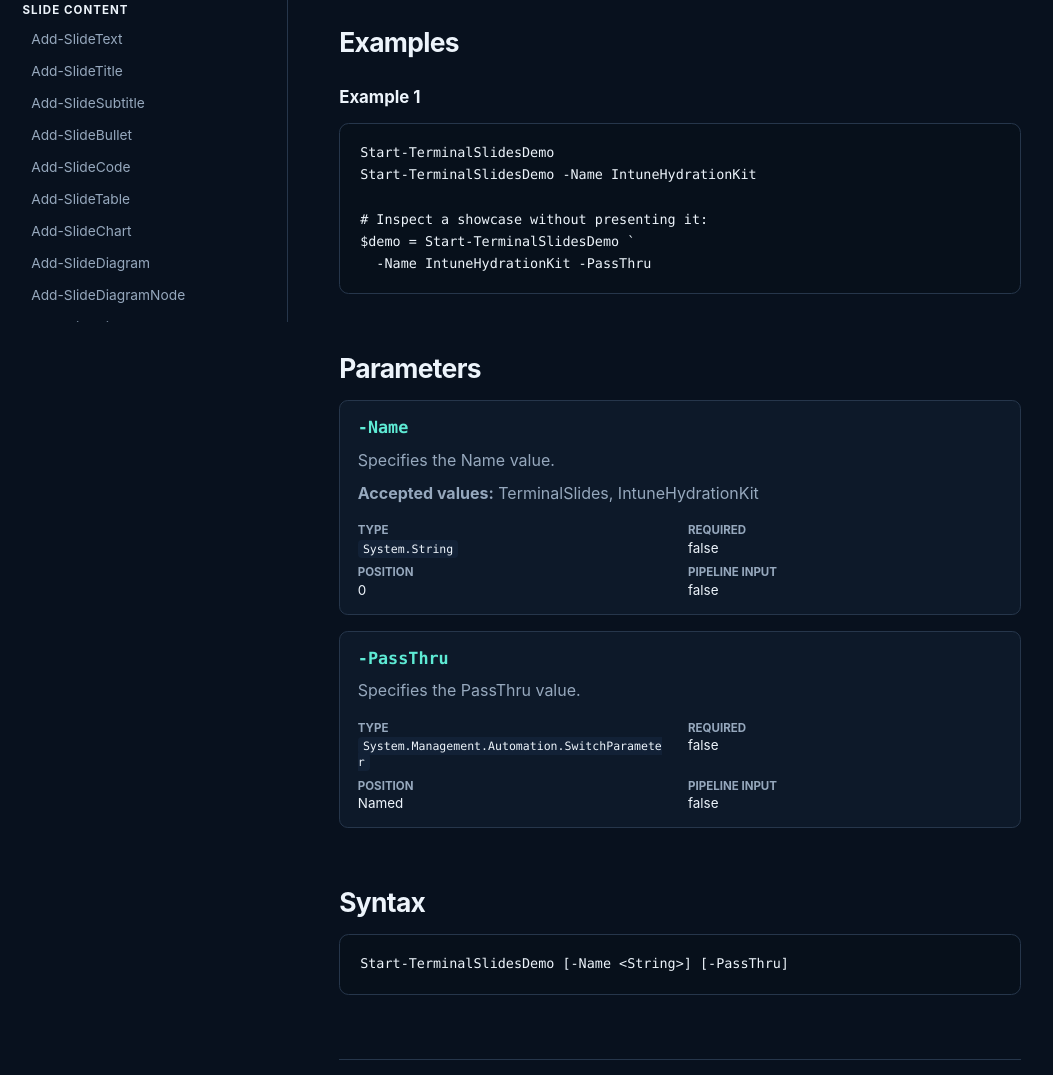
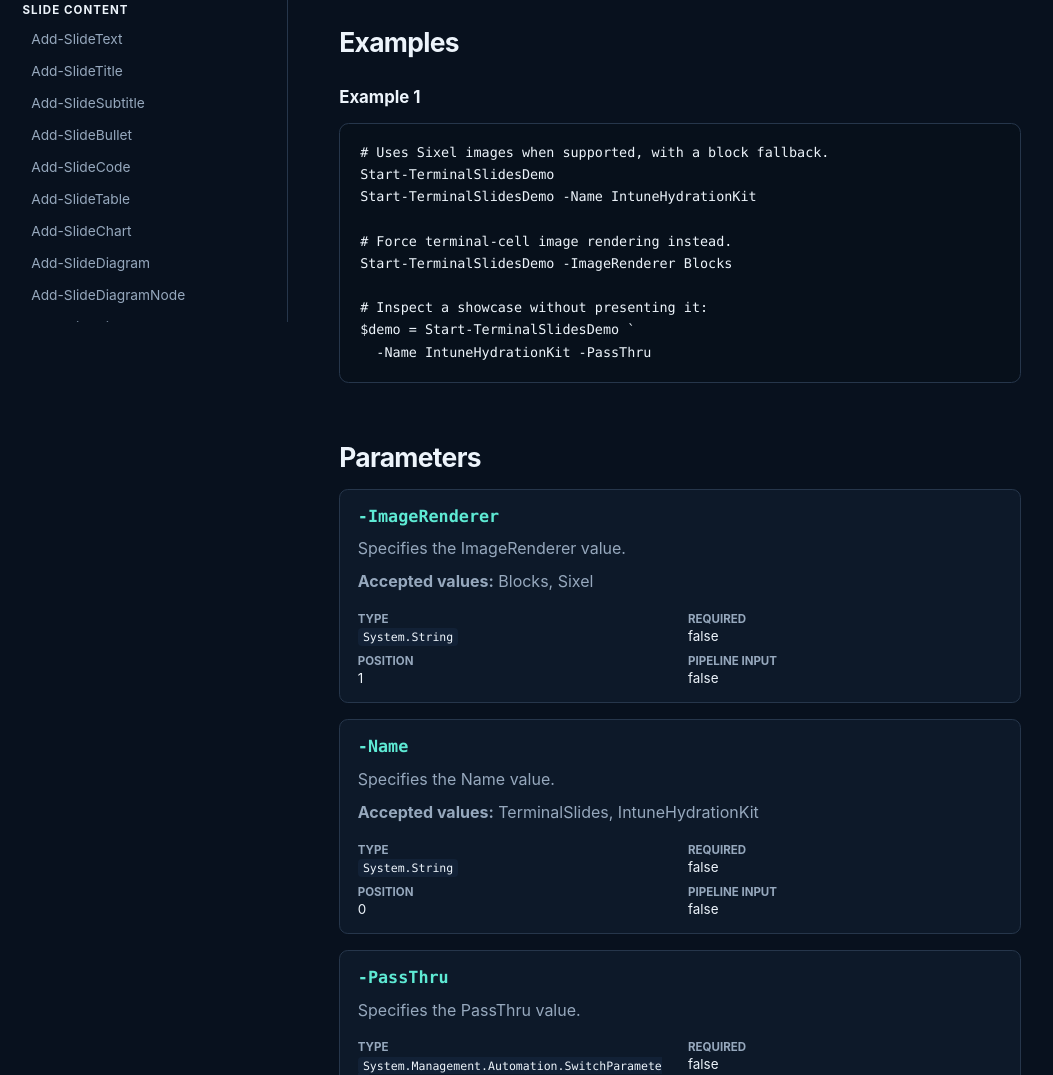
Before and after one commit to jorgeasaurus/TerminalSlides, a website: page docs/guides/commands/start-terminalslidesdemo/index.html in a window 1280 px wide. Shown: the part 478-1553 px from the top of the page, without its empty margins (0-1053 px from the left). Drawn offline with Linux system fonts and the light colour scheme.

Commit message:
feat: use Sixel images in built-in demos

```diff
--- a/docs/command-catalog.json
+++ b/docs/command-catalog.json
@@ -105,7 +105,7 @@
     "name": "Start-TerminalSlidesDemo",
     "category": "Present and validate",
     "description": "Launch the TerminalSlides feature tour or the Intune Hydration Kit showcase, or return either deck for inspection.",
-    "example": "Start-TerminalSlidesDemo\nStart-TerminalSlidesDemo -Name IntuneHydrationKit\n\n# Inspect a showcase without presenting it:\n$demo = Start-TerminalSlidesDemo `\n  -Name IntuneHydrationKit -PassThru"
+    "example": "# Uses Sixel images when supported, with a block fallback.\nStart-TerminalSlidesDemo\nStart-TerminalSlidesDemo -Name IntuneHydrationKit\n\n# Force terminal-cell image rendering instead.\nStart-TerminalSlidesDemo -ImageRenderer Blocks\n\n# Inspect a showcase without presenting it:\n$demo = Start-TerminalSlidesDemo `\n  -Name IntuneHydrationKit -PassThru"
   },
   {
     "name": "Test-TerminalPresentation",
--- a/docs/commands.json
+++ b/docs/commands.json
@@ -105,7 +105,7 @@
     "name": "Start-TerminalSlidesDemo",
     "category": "Present and validate",
     "description": "Launch the TerminalSlides feature tour or the Intune Hydration Kit showcase, or return either deck for inspection.",
-    "example": "Start-TerminalSlidesDemo\nStart-TerminalSlidesDemo -Name IntuneHydrationKit\n\n# Inspect a showcase without presenting it:\n$demo = Start-TerminalSlidesDemo `\n  -Name IntuneHydrationKit -PassThru"
+    "example": "# Uses Sixel images when supported, with a block fallback.\nStart-TerminalSlidesDemo\nStart-TerminalSlidesDemo -Name IntuneHydrationKit\n\n# Force terminal-cell image rendering instead.\nStart-TerminalSlidesDemo -ImageRenderer Blocks\n\n# Inspect a showcase without presenting it:\n$demo = Start-TerminalSlidesDemo `\n  -Name IntuneHydrationKit -PassThru"
   },
   {
     "name": "Test-TerminalPresentation",
--- a/docs/guides/commands/start-terminalslidesdemo/index.html
+++ b/docs/guides/commands/start-terminalslidesdemo/index.html
@@ -34,8 +34,12 @@
       <section id="examples">
         <h2>Examples</h2>
         <h3>Example 1</h3>
-        <pre><code>Start-TerminalSlidesDemo
+        <pre><code># Uses Sixel images when supported, with a block fallback.
+Start-TerminalSlidesDemo
 Start-TerminalSlidesDemo -Name IntuneHydrationKit
+
+# Force terminal-cell image rendering instead.
+Start-TerminalSlidesDemo -ImageRenderer Blocks
 
 # Inspect a showcase without presenting it:
 $demo = Start-TerminalSlidesDemo `
@@ -43,6 +47,17 @@ $demo = Start-TerminalSlidesDemo `
       </section>
       <section id="parameters">
         <h2>Parameters</h2>
+        <section class="parameter-card" id="parameter-imagerenderer">
+          <h3>-ImageRenderer</h3>
+          <p>Specifies the ImageRenderer value.</p>
+          <p><strong>Accepted values:</strong> Blocks, Sixel</p>
+          <dl>
+            <div><dt>Type</dt><dd><code>System.String</code></dd></div>
+            <div><dt>Required</dt><dd>false</dd></div>
+            <div><dt>Position</dt><dd>1</dd></div>
+            <div><dt>Pipeline input</dt><dd>false</dd></div>
+          </dl>
+        </section>
         <section class="parameter-card" id="parameter-name">
           <h3>-Name</h3>
           <p>Specifies the Name value.</p>
@@ -68,7 +83,7 @@ $demo = Start-TerminalSlidesDemo `
       </section>
       <section id="syntax">
         <h2>Syntax</h2>
-        <pre><code>Start-TerminalSlidesDemo [-Name &lt;String&gt;] [-PassThru]</code></pre>
+        <pre><code>Start-TerminalSlidesDemo [-Name &lt;String&gt;] [-ImageRenderer &lt;String&gt;] [-PassThru]</code></pre>
       </section>
       <nav class="pagination" aria-label="Command pagination"><a href="../show-terminalpresentation/"><span>Previous</span>Show-TerminalPresentation</a><a class="next" href="../test-terminalpresentation/"><span>Next</span>Test-TerminalPresentation</a></nav>
     </main>
```
Also changed, not shown: en-US/TerminalSlides-help.xml (+19 -1 lines), README.md, 4 other files.
